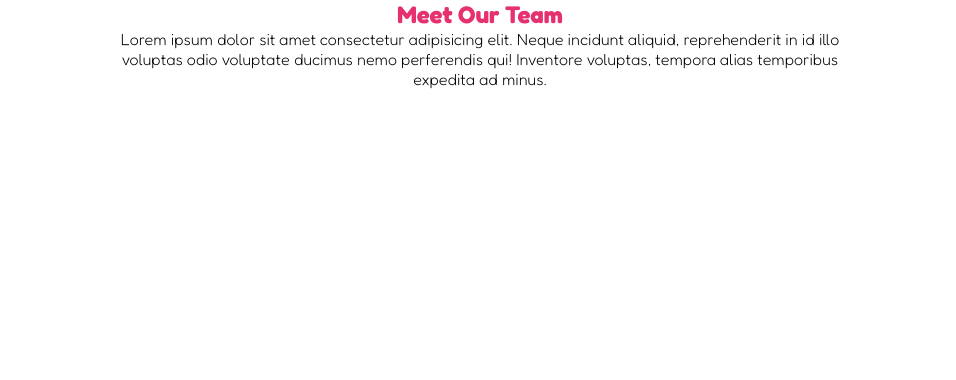
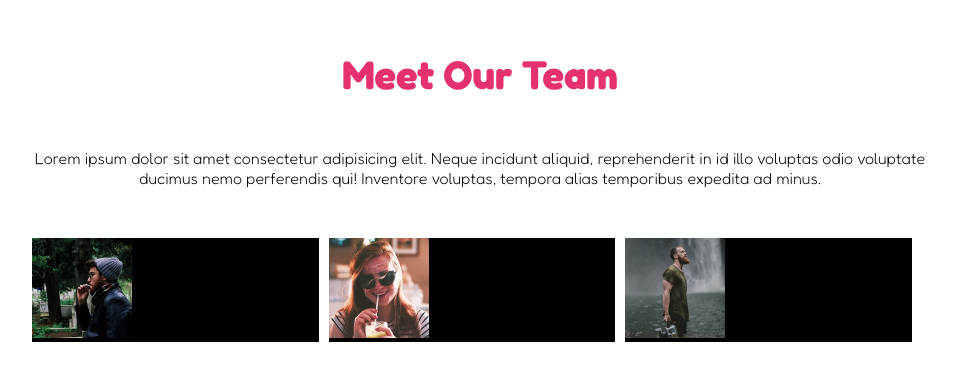
Before and after one commit to LorenzoMoccia/html-css-float-cards, a plain HTML site: page index.html in a window 1280 px wide. Shown: the whole page, without its empty margins (160-1116 px from the left). Drawn offline with Linux system fonts and the light colour scheme.

Commit message:
Aggiunte primi tre membri

```diff
--- a/css/style.css
+++ b/css/style.css
@@ -11,7 +11,7 @@
     COMMON
 -----------------*/
 body{
-    max-width: 1700px;
+    max-width: 1400px;
 }
 .clearfix::after {
     content: "";
@@ -19,6 +19,10 @@ body{
     clear: both;
 }
 
+img{
+    width: 100px;
+    height: 100px;
+}
 /*----------------
     TYPOGRAPHY
 -----------------*/
@@ -30,6 +34,7 @@ body{
 
 h1{
     color: #E53170;
+    font-size: 40px;
 }
 
 p{
@@ -42,6 +47,20 @@ p{
 -----------------*/
 
 .main-container{
-    width: 60%;
+    width: 70%;
     margin: auto;
 }
+
+h1{
+    margin-top: 50px;
+    margin-bottom: 50px;
+}
+
+.col-member{
+    width:32%;
+    background-color: black;
+    float: left;
+    margin-right: 10px;
+    margin-top: 50px;
+    text-align: left;
+}
--- a/index.html
+++ b/index.html
@@ -18,6 +18,18 @@
         <section class="main-container">
             <h1>Meet Our Team</h1>
             <p>Lorem ipsum dolor sit amet consectetur adipisicing elit. Neque incidunt aliquid, reprehenderit in id illo voluptas odio voluptate ducimus nemo perferendis qui! Inventore voluptas, tempora alias temporibus expedita ad minus.</p>
+
+            <div class="col-member clearfix">
+                <img src="img/male1.png" alt="Marco">
+            </div>
+
+            <div class="col-member">
+                <img src="img/female1.png" alt="Laura">
+            </div>
+
+            <div class="col-member">
+                <img src="img/male2.png" alt="Giorgio">
+            </div>
         </section>
     </main>
     <footer></footer>
```
Also changed, not shown: img/female1.png (added), img/female2.png (added), img/female3.png (added), img/male1.png (added), img/male2.png (added), img/male3.png (added).
